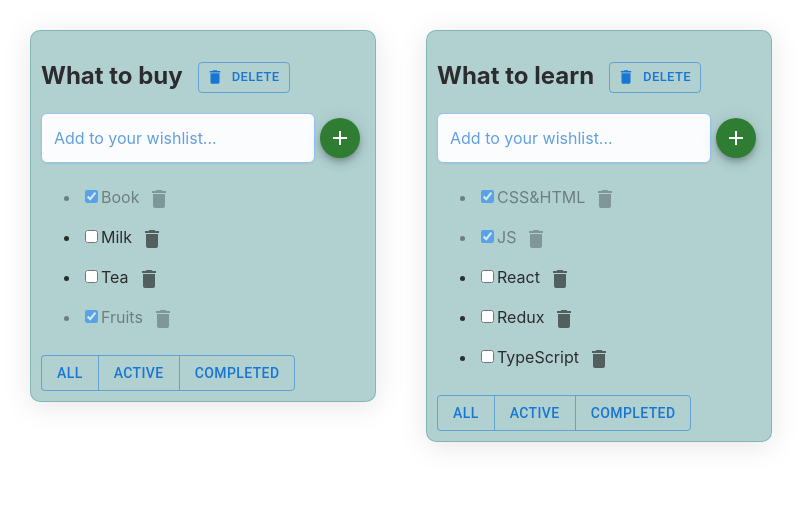
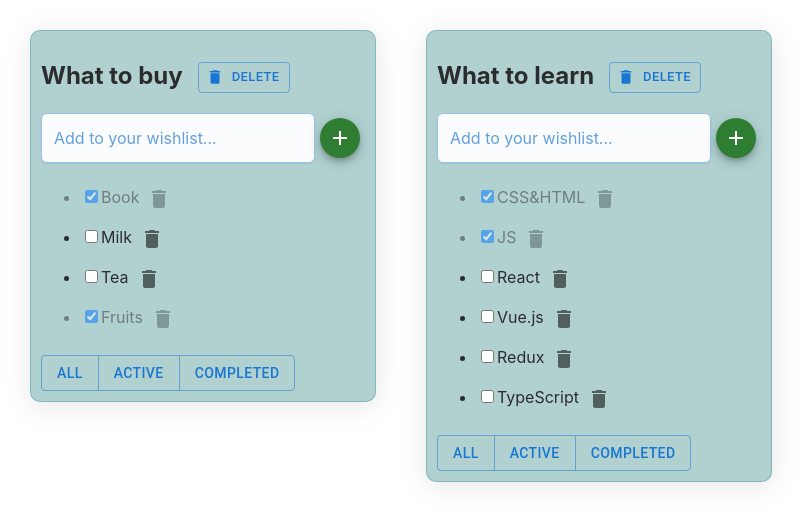
Before and after one commit to VolodymyrKolisnichenko/todo-list-2, a React (Create React App) app: page / in a window 1280 px wide. Shown: the top 524 px of the page, without its empty margins (0-805 px from the left). Built offline with nearby package versions, Linux system fonts and the light colour scheme.

Commit message:
Update App.tsx
added a task

```diff
--- a/src/App.tsx
+++ b/src/App.tsx
@@ -25,6 +25,7 @@ function App() {
      { id: v1(), title: "CSS&HTML", isDone: true },
      { id: v1(), title: "JS", isDone: true },
      { id: v1(), title: "React", isDone: false },
+     { id: v1(), title: "Vue.js", isDone: false },
      { id: v1(), title: "Redux", isDone: false },
      { id: v1(), title: "TypeScript", isDone: false },
     ],
```
